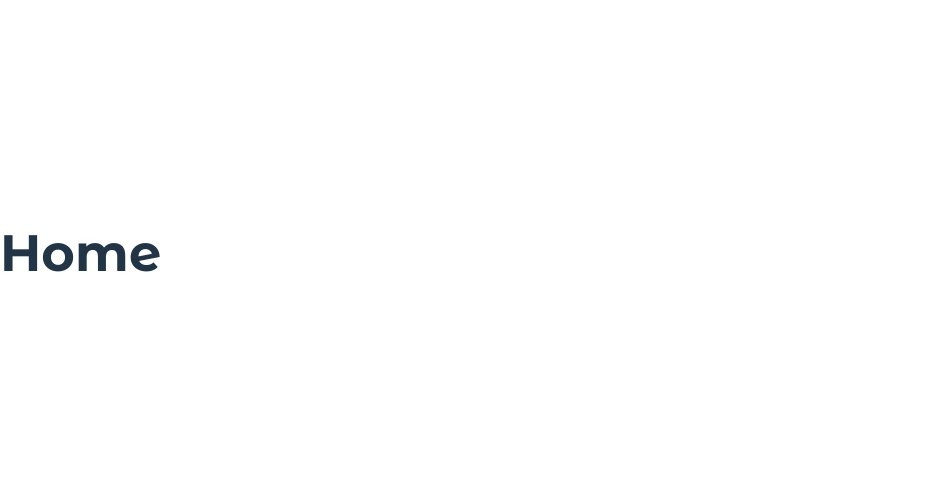
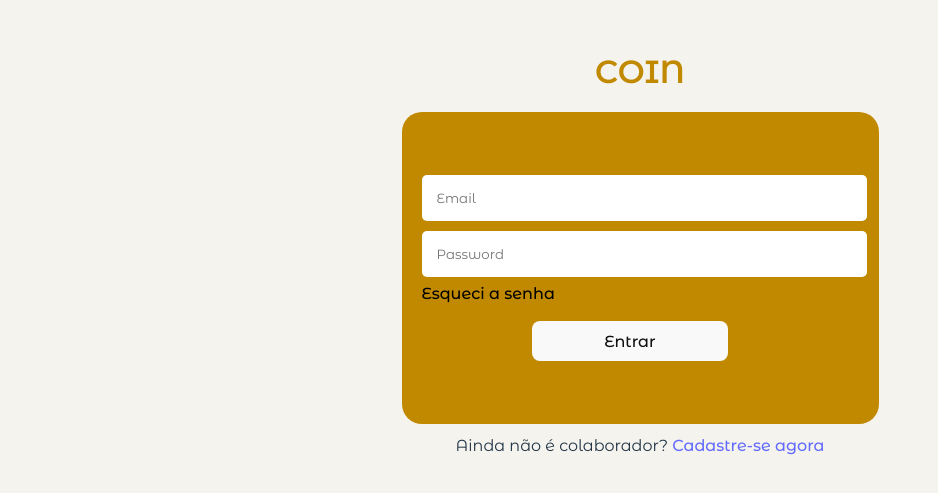
Before and after one commit to TN-Junior/Coin-PA, a React (Vite) app: page / in a window 1280 px wide. Shown: the part 147-640 px from the top of the page, without its empty margins (0-938 px from the left). Built offline with nearby package versions, Linux system fonts and the light colour scheme.

Commit message:
Updating Rotes

```diff
--- a/src/components/Empresa/Table.css
+++ b/src/components/Empresa/Table.css
@@ -15,7 +15,7 @@
 
   .empresa-header h2 {
     margin-left: 1.8rem;
-      color: white;
+      color: rgb(10, 9, 9);
     font-weight: 700;
   }
   .empresa-header > button{
@@ -66,7 +66,7 @@
   }
 
   .empresa-table tr {
-    background-color: gray;
+    background-color: rgb(236, 234, 234);
   }
 
   .empresa-table tr:hover {
--- /dev/null
+++ b/src/components/Login/login.css
@@ -0,0 +1,124 @@
+.login-container {
+  display: flex;
+  justify-content: center;
+  align-items: center;
+  width: 100vw;
+  height: 100vh;
+  background-color: #F5F3ED;
+}
+
+.login-content {
+  display: flex;
+  flex-direction: column;
+  align-items: center;
+  position: relative;
+  padding: 20px;
+  box-sizing: border-box;
+}
+
+.coin-title {
+  font-family: 'Montserrat Alternates', sans-serif;
+  font-size: 2rem;  /* Ajuste para responsividade */
+  font-weight: 600;
+  text-align: center;
+  color: #C08900;
+  margin-bottom: 1rem;
+}
+
+.login-box {
+  width: 477px;  /* Definido conforme o layout */
+  height: 312px;  /* Definido conforme o layout */
+  padding: 20px;  /* Ajustado para manter espaçamento interno */
+  background-color: #C08900;
+  border-radius: 20px 20px 20px 20px;  /* Definido conforme o layout */
+  box-sizing: border-box;
+  opacity: 1;  /* Ajustado para garantir que a caixa seja visível */
+  display: flex;
+  flex-direction: column;
+  justify-content: center;
+}
+
+input[type="email"],
+input[type="password"],
+button {
+  width: 95%;
+  padding: 15px;
+  margin: 5px 0;
+  border: none;
+  border-radius: 5px;
+}
+
+button {
+  width: 45%;  /* Diminuir a largura */
+  padding: 8px;  /* Reduzir o padding */
+  margin: 5px 0;
+  margin-left: 110px; /* Mover o botão um pouco para a direita */
+  border: none;
+  border-radius: 5px;
+  background-color: #f4f4f4;
+  color: rgb(16, 15, 15);
+  cursor: pointer;
+}
+
+button:hover {
+  background-color: #e8e7e7;
+}
+
+.forgot-password {
+  text-align: left;
+  margin-bottom: 10px;
+}
+
+.forgot-password-link {
+  color: black;
+  text-decoration: none;
+}
+
+.forgot-password-link:hover {
+  text-decoration: underline;
+}
+
+.signup-link {
+  margin-top: 10px;
+  text-align: center;
+  width: 100%;
+}
+
+/* Media Queries for Responsiveness */
+@media (max-width: 768px) {
+  .coin-title {
+    font-size: 1.5rem;  /* Ajuste para telas menores */
+  }
+
+  .login-box {
+    width: 90%;
+    max-width: 477px;
+    height: auto;
+    padding: 20px;
+  }
+
+  input[type="email"],
+  input[type="password"],
+  button {
+    padding: 8px;
+  }
+}
+
+@media (max-width: 480px) {
+  .coin-title {
+    font-size: 1.2rem;  /* Ajuste para telas menores */
+  }
+
+  .login-box {
+    width: 90%;
+    max-width: 477px;
+    height: auto;
+    padding: 15px;
+  }
+
+  input[type="email"],
+  input[type="password"],
+  button {
+    padding: 6px;
+  }
+}
--- /dev/null
+++ b/src/components/Login/login.jsx
@@ -0,0 +1,41 @@
+import React, { useState } from "react";
+import "./login.css"
+
+function Login() {
+  const [email, setEmail] = useState('');
+  const [password, setPassword] = useState('');
+
+  const handleLogin = (e) => {
+    e.preventDefault();
+    // Aqui, adicionar a lógica para fazer login
+    console.log('Email:', email);
+    console.log('Password:', password);
+  };
+
+  return (
+    <div className="login-container">
+      <div className="login-content">
+        <div className="coin-title">COIN</div>
+        <div className="login-box">
+          <form onSubmit={handleLogin}>
+            <div>
+              <input type="email" placeholder="Email" value={email} onChange={(e) => setEmail(e.target.value)} />
+            </div>
+            <div>
+              <input type="password" placeholder="Password" value={password} onChange={(e) => setPassword(e.target.value)} />
+            </div>
+            <div className="forgot-password">
+              <a href="/forgot-password" className="forgot-password-link">Esqueci a senha</a>
+            </div>
+            <button type="submit">Entrar</button>
+          </form>
+        </div>
+        <div className="signup-link">
+          Ainda não é colaborador? <a href="/cadastro">Cadastre-se agora</a>
+        </div>
+      </div>
+    </div>
+  );
+}
+
+export default Login;
--- a/src/components/PlanoDeContas/planoContas.css
+++ b/src/components/PlanoDeContas/planoContas.css
@@ -58,7 +58,7 @@ thead{
 }
 
 .table-content table td {
-  background-color: #808080;
+  background-color: #f1efef;
   border-color: white;
   border-style: solid;
   border-width: 1px;
--- a/src/routes.jsx
+++ b/src/routes.jsx
@@ -1,6 +1,7 @@
 import React from 'react';
 import { BrowserRouter as Router, Route, Routes } from 'react-router-dom'
-import Home from './components/Home'
+//import Home from './components/Home'
+import Login from './components/Login/login';
 import PlanoContas from './components/PlanoDeContas/planoContas';
 import Sidebar from './components/PlanoDeContas/Sidebar';
 import Header from './components/PlanoDeContas/Header';
@@ -12,7 +13,7 @@ function Main(){
     return(
         <Router>
             <Routes>
-            <Route path="/" element={<Home />} />
+            <Route path="/" element={<Login />} />
             <Route path='/plano' element={<PlanoContas />}/>
             <Route path='/plano' element={<Sidebar />} />
             <Route path='/plano' element={<Header />}/>
```
Also changed, not shown: src/pages/loginPage.jsx (added, +8 -0 lines), 1 other file (tests, documents, lock files or other folders).
